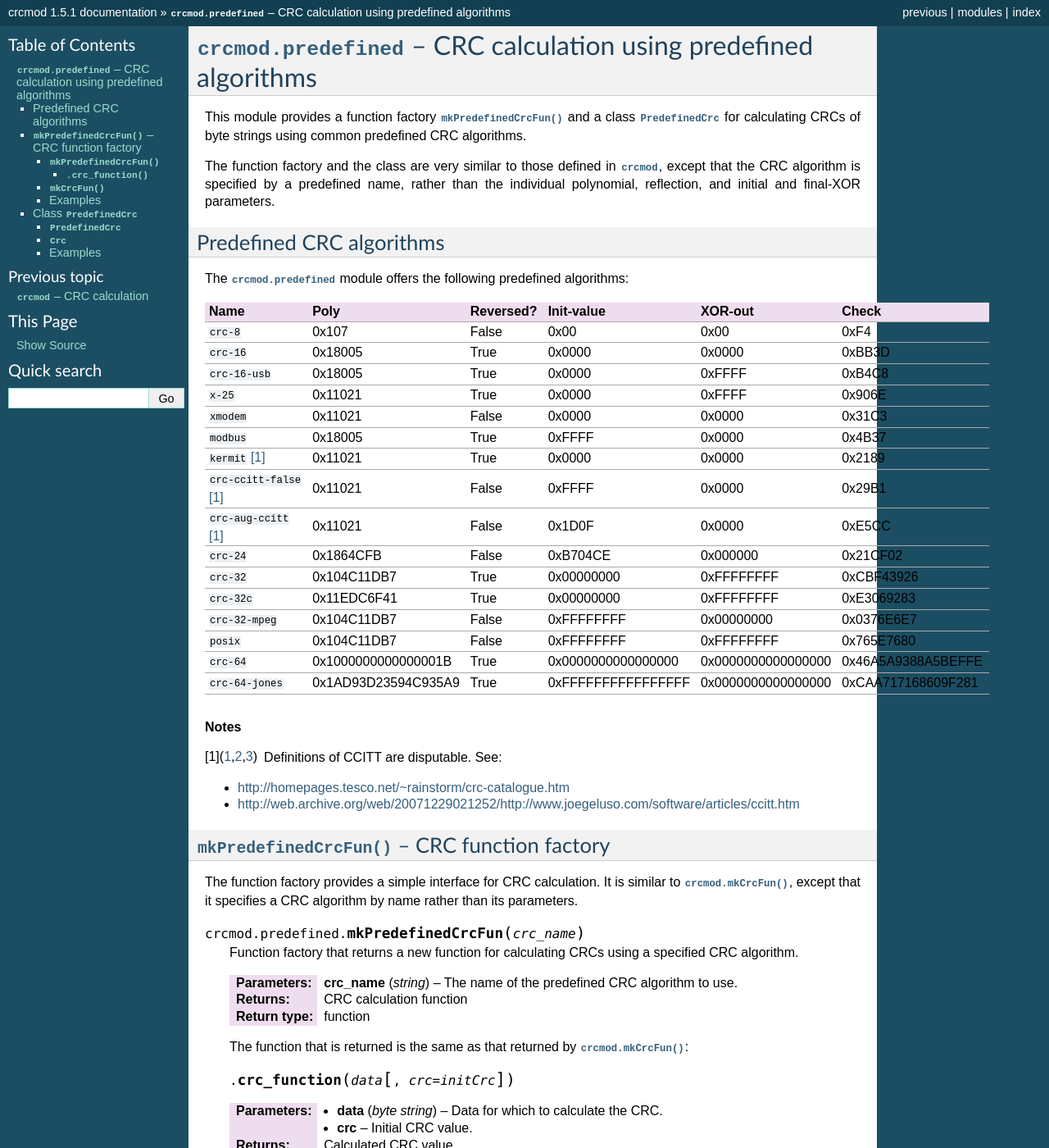
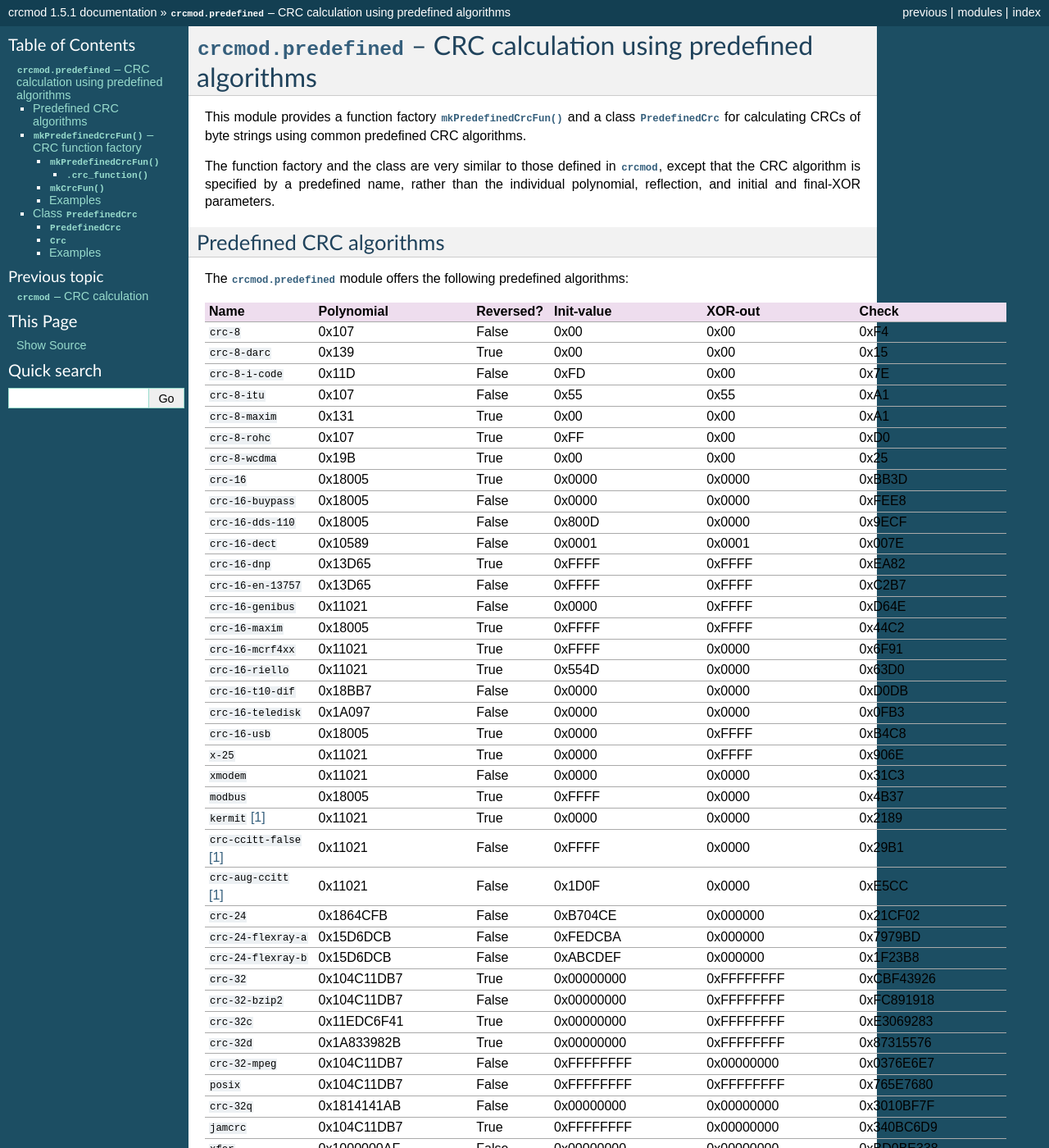
Before and after one commit to gsutil-mirrors/crcmod, a Sphinx documentation site: the page built from docs/crcmod.predefined.rst, in a window 1280 px wide and 1400 px high. Shown: the whole window at 82% size. Built offline with Sphinx 7.4.7, drawn with Linux system fonts in a browser that asks for light colours; some of the changed text lies outside the part shown.

Commit message:
Add other predefined CRC definitions. Add a short program to generate the table of predefined CRCs for the documentation.

```diff
--- a/docs/crcmod.predefined.rst
+++ b/docs/crcmod.predefined.rst
@@ -20,28 +20,48 @@ Predefined CRC algorithms
 The :mod:`crcmod.predefined` module offers the following predefined algorithms:
 
 ================================  ======================  ==========  ====================  ====================  ====================
-Name                              Poly                    Reversed?   Init-value            XOR-out               Check
+Name                              Polynomial              Reversed?   Init-value            XOR-out               Check
 ================================  ======================  ==========  ====================  ====================  ====================
 ``crc-8``                         0x107                   False       0x00                  0x00                  0xF4
-
+``crc-8-darc``                    0x139                   True        0x00                  0x00                  0x15
+``crc-8-i-code``                  0x11D                   False       0xFD                  0x00                  0x7E
+``crc-8-itu``                     0x107                   False       0x55                  0x55                  0xA1
+``crc-8-maxim``                   0x131                   True        0x00                  0x00                  0xA1
+``crc-8-rohc``                    0x107                   True        0xFF                  0x00                  0xD0
+``crc-8-wcdma``                   0x19B                   True        0x00                  0x00                  0x25
 ``crc-16``                        0x18005                 True        0x0000                0x0000                0xBB3D
+``crc-16-buypass``                0x18005                 False       0x0000                0x0000                0xFEE8
+``crc-16-dds-110``                0x18005                 False       0x800D                0x0000                0x9ECF
+``crc-16-dect``                   0x10589                 False       0x0001                0x0001                0x007E
+``crc-16-dnp``                    0x13D65                 True        0xFFFF                0xFFFF                0xEA82
+``crc-16-en-13757``               0x13D65                 False       0xFFFF                0xFFFF                0xC2B7
+``crc-16-genibus``                0x11021                 False       0x0000                0xFFFF                0xD64E
+``crc-16-maxim``                  0x18005                 True        0xFFFF                0xFFFF                0x44C2
+``crc-16-mcrf4xx``                0x11021                 True        0xFFFF                0x0000                0x6F91
+``crc-16-riello``                 0x11021                 True        0x554D                0x0000                0x63D0
+``crc-16-t10-dif``                0x18BB7                 False       0x0000                0x0000                0xD0DB
+``crc-16-teledisk``               0x1A097                 False       0x0000                0x0000                0x0FB3
 ``crc-16-usb``                    0x18005                 True        0x0000                0xFFFF                0xB4C8
 ``x-25``                          0x11021                 True        0x0000                0xFFFF                0x906E
 ``xmodem``                        0x11021                 False       0x0000                0x0000                0x31C3
 ``modbus``                        0x18005                 True        0xFFFF                0x0000                0x4B37
-
 ``kermit`` [#ccitt]_              0x11021                 True        0x0000                0x0000                0x2189
 ``crc-ccitt-false`` [#ccitt]_     0x11021                 False       0xFFFF                0x0000                0x29B1
 ``crc-aug-ccitt`` [#ccitt]_       0x11021                 False       0x1D0F                0x0000                0xE5CC
-
 ``crc-24``                        0x1864CFB               False       0xB704CE              0x000000              0x21CF02
-
+``crc-24-flexray-a``              0x15D6DCB               False       0xFEDCBA              0x000000              0x7979BD
+``crc-24-flexray-b``              0x15D6DCB               False       0xABCDEF              0x000000              0x1F23B8
 ``crc-32``                        0x104C11DB7             True        0x00000000            0xFFFFFFFF            0xCBF43926
+``crc-32-bzip2``                  0x104C11DB7             False       0x00000000            0xFFFFFFFF            0xFC891918
 ``crc-32c``                       0x11EDC6F41             True        0x00000000            0xFFFFFFFF            0xE3069283
+``crc-32d``                       0x1A833982B             True        0x00000000            0xFFFFFFFF            0x87315576
 ``crc-32-mpeg``                   0x104C11DB7             False       0xFFFFFFFF            0x00000000            0x0376E6E7
 ``posix``                         0x104C11DB7             False       0xFFFFFFFF            0xFFFFFFFF            0x765E7680
-
+``crc-32q``                       0x1814141AB             False       0x00000000            0x00000000            0x3010BF7F
+``jamcrc``                        0x104C11DB7             True        0xFFFFFFFF            0x00000000            0x340BC6D9
+``xfer``                          0x1000000AF             False       0x00000000            0x00000000            0xBD0BE338
 ``crc-64``                        0x1000000000000001B     True        0x0000000000000000    0x0000000000000000    0x46A5A9388A5BEFFE
+``crc-64-we``                     0x142F0E1EBA9EA3693     False       0x0000000000000000    0xFFFFFFFFFFFFFFFF    0x62EC59E3F1A4F00A
 ``crc-64-jones``                  0x1AD93D23594C935A9     True        0xFFFFFFFFFFFFFFFF    0x0000000000000000    0xCAA717168609F281
 ================================  ======================  ==========  ====================  ====================  ====================
 
--- /dev/null
+++ b/docs/make_predefined_table.py
@@ -0,0 +1,45 @@
+
+from __future__ import print_function
+
+import numbers
+
+import crcmod.predefined
+
+table_data = [
+    [   "Name",            'name',     32,    ],
+    [   "Polynomial",      'poly',     22,    ],
+    [   "Reversed?",       'reverse',  10,    ],
+    [   "Init-value",      'init',     20,    ],
+    [   "XOR-out",         'xor_out',  20,    ],
+    [   "Check",           'check',    20,    ],
+]
+
+ccitt_defns = [
+    'kermit',
+    'crc-ccitt-false',
+    'crc-aug-ccitt',
+]
+
+column_dashes = '  '.join(('=' * table_data_item[2] for table_data_item in table_data))
+print(column_dashes)
+print('  '.join(("%-*s" % (table_data_item[2], table_data_item[0]) for table_data_item in table_data)).strip())
+print(column_dashes)
+
+for defn in crcmod.predefined._crc_definitions:
+    poly_width = crcmod.crcmod._verifyPoly(defn['poly'])
+    hex_width = (poly_width + 3) // 4
+    defn_data_list = []
+    for (header_text, key, width) in table_data:
+        if isinstance(defn[key], bool):
+            item = "%s" % (defn[key],)
+        elif isinstance(defn[key], numbers.Integral):
+            item = "0x%0*X" % (hex_width, defn[key])
+        else:
+            item = "``%s``" % (defn[key])
+            if defn['name'] in ccitt_defns:
+                item = ' '.join([item, '[#ccitt]_'])
+        item = "%-*s" % (width, item)
+        defn_data_list.append(item)
+    print('  '.join(defn_data_list).strip())
+
+print(column_dashes)
```
